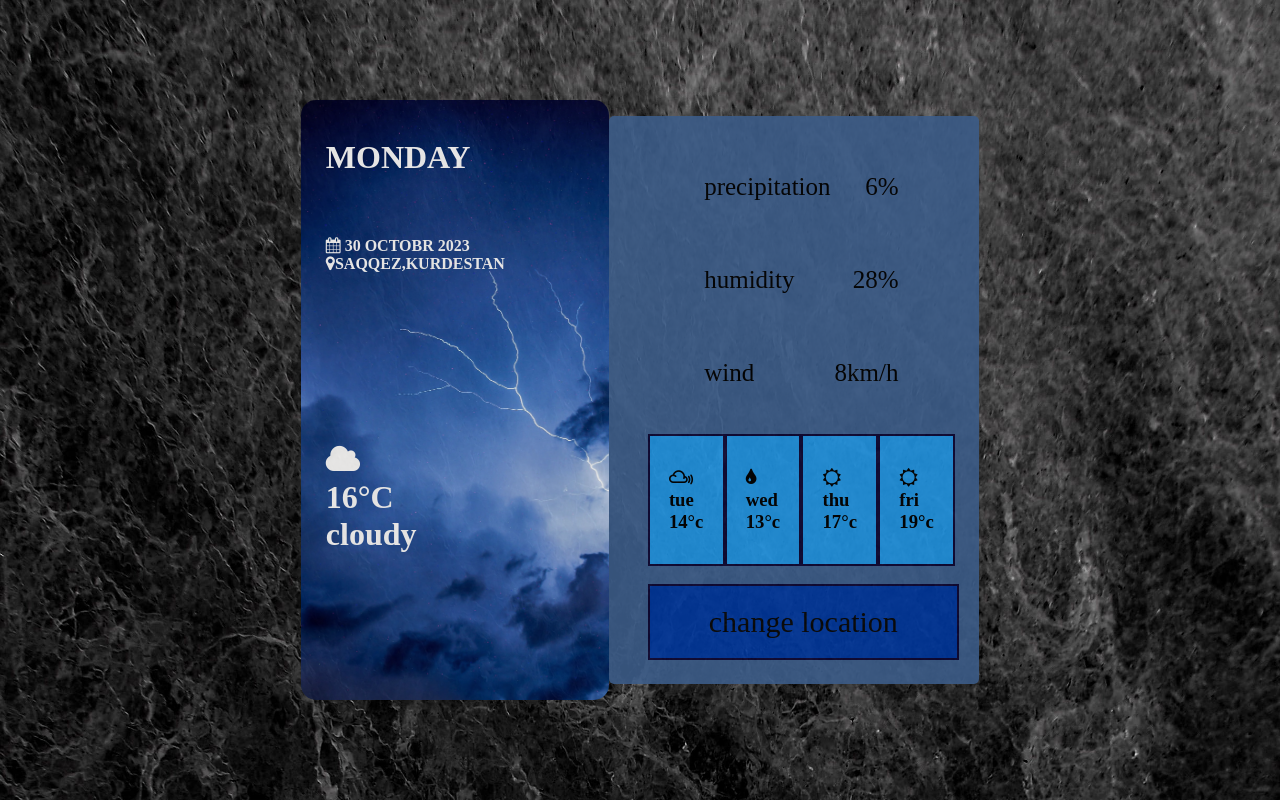
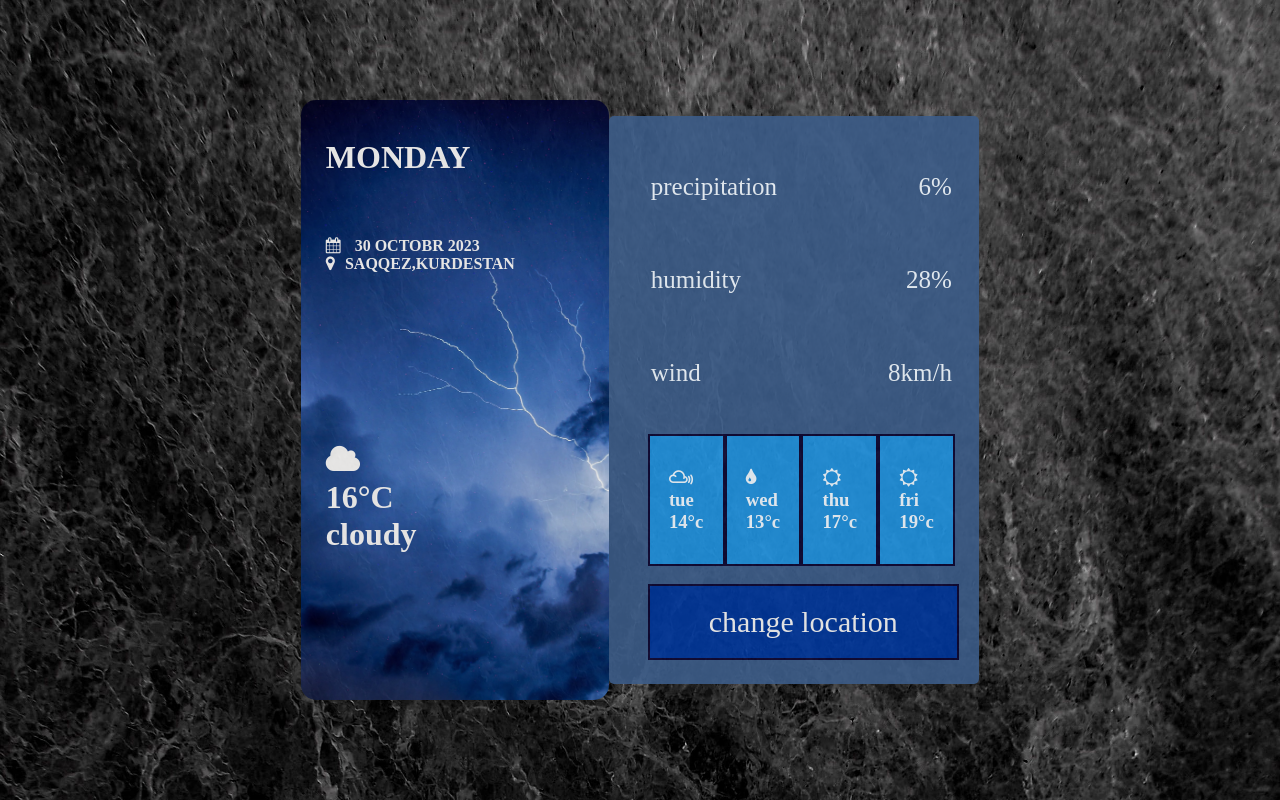
Before and after one commit to Mohamadcco99/weather-website-design, a plain HTML site: page index.html in a window 1280 px wide. Drawn offline with Linux system fonts and the light colour scheme.

Commit message:
coler and stayl

```diff
--- a/index.html
+++ b/index.html
@@ -18,10 +18,10 @@
           <h1>MONDAY</h1>
           <br />
           <h4>
-            <i class="fa fa-calendar"></i> 30 OCTOBR 2023 <br /><i
+            <i class="fa fa-calendar"></i><span> 30 OCTOBR 2023</span> <br /><i
               class="fa fa-map-marker"
             ></i
-            >SAQQEZ,KURDESTAN
+            ><span>SAQQEZ,KURDESTAN</span>
           </h4>
           <br /><br /><br /><br /><br /><br /><br />
           <h1>
@@ -32,7 +32,7 @@
         </div>
         <main class="content-too">
           <div class="text">
-            <table class="tabel">
+            <table class="table">
               <tr>
                 <td class="td-1">precipitation</td>
                 <td class="td-2">6%</td>
--- a/stayl.css
+++ b/stayl.css
@@ -38,30 +38,42 @@ border-radius: 5px;
   width: 30vw;
   height: 71vh;
   opacity: 0.9;
+  color: aliceblue;
 }
 .text {
   display: flex;
-  justify-content: center;
+
 
   margin-bottom: 30vh;
   margin-left: 3vw;
-  font-size: 25px;
+
   position: absolute;
 
   width: 24vw;
   height: 35vh;
 }
-.table {
+
+span{
+  margin-left: 10px;
+
+}
+.table{
   width: 24vw;
-  margin-bottom: 30vh;
-  margin-left: 3vw;
+border: 10px;
+font-size: 25px;
+
+
 }
-.td-1 {
+.td-1{
   text-align: start;
+
 }
-.td-2 {
+.td-2{
   text-align: end;
 }
+
+
+
 .box {
   display: flex;
   justify-content: center;
@@ -71,6 +83,7 @@ border-radius: 5px;
   margin-left: 3vw;
   width: 24vw;
   height: 16vh;
+
 }
 .box > div {
   display: flex;
@@ -99,7 +112,7 @@ border-radius: 5px;
   margin-left: 3vw;
   position: absolute;
   font-size: 30px;
-  color: rgb(8, 8, 8);
+  color: rgb(245, 245, 245);
 
   height: 9vh;
   width: 24vw;
```
